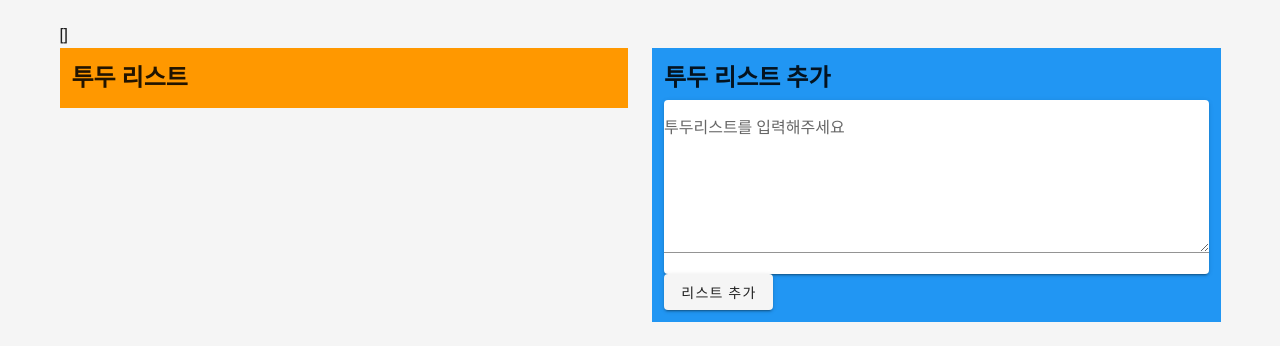
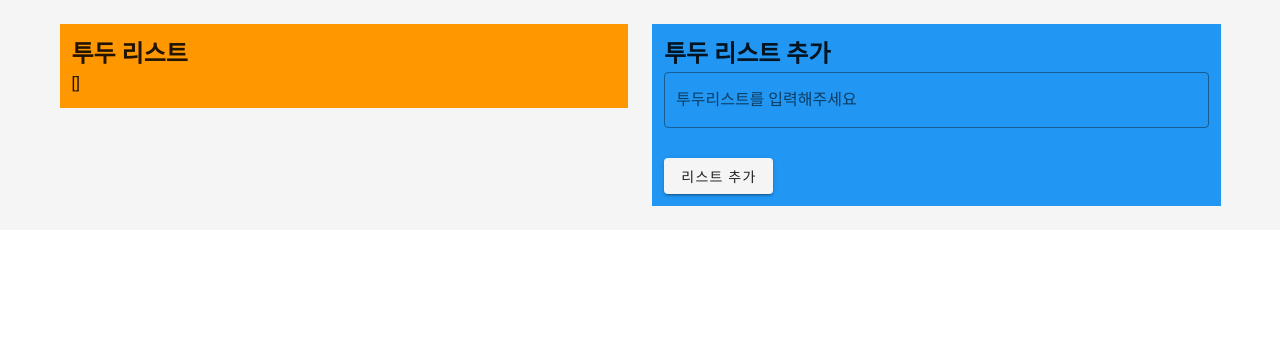
Before and after one commit to khv2644511/Vue_TodoList, a Vue app: page / in a window 1280 px wide. Shown: the top 360 px of the page. Built offline with nearby package versions, Linux system fonts and the light colour scheme.

Commit message:
feat: 투두 리스트 props로 전달받기

```diff
--- a/src/components/List.vue
+++ b/src/components/List.vue
@@ -1,15 +1,17 @@
-<template >
-   <v-container class="orange"> <h2>투두 리스트</h2>
-   </v-container>
+<template>
+  <v-container class="orange">
+    <h2>투두 리스트</h2>
+    {{ todoList }}
+  </v-container>
 </template>
 
 <script>
-
-export default {
+  export default {
     data() {
-        return {
-            memo: null
-        }
-    }
-}
+      return {
+        memo: null,
+      };
+    },
+    props: ["todoList"],
+  };
 </script>
--- a/src/components/ListAdd.vue
+++ b/src/components/ListAdd.vue
@@ -1,34 +1,37 @@
-<template >
-    <v-container class="blue"> <h2>투두 리스트 추가</h2>
-   <v-card>
-         <v-textarea
-         outline
+<template>
+  <v-container class="blue">
+    <h2>투두 리스트 추가</h2>
+    <v-row>
+      <v-col>
+        <v-text-field
+          class=""
+          outlined
           label="투두리스트를 입력해주세요"
           value=""
           v-model="memo"
-         ></v-textarea>
-   </v-card>
+        ></v-text-field>
         <v-btn @click="addList">리스트 추가</v-btn>
+      </v-col>
+    </v-row>
   </v-container>
 </template>
 
 <script>
-
   export default {
     data() {
       return {
-             memo: null
-         }
+        memo: null,
+      };
     },
     methods: {
       addList() {
-              console.log(this.memo)
+        console.log(this.memo);
         if (this.memo === null) {
-                alert('할일을 입력해주시요!')
+          alert("할일을 입력해주시요!");
         } else {
-                  this.$emit('addList', this.memo)
+          this.$emit("addList", this.memo);
         }
-        }
-     }
- }
+      },
+    },
+  };
 </script>
--- a/src/views/Home.vue
+++ b/src/views/Home.vue
@@ -1,15 +1,15 @@
-<template><v-container gutter="20px">
-  {{ todoList }}
+<template>
+  <v-container gutter="20px">
     <v-row>
-    <v-col><List/></v-col>
-    <v-col><ListAdd @addList="addList"/></v-col>
-
+      <v-col><List :todoList="todoList" /></v-col>
+      <v-col><ListAdd @addList="addList" /></v-col>
     </v-row>
-</v-container></template>
+  </v-container>
+</template>
 
 <script>
-import List from '@/components/List.vue'
-import ListAdd from '@/components/ListAdd.vue'
+  import List from "@/components/List.vue";
+  import ListAdd from "@/components/ListAdd.vue";
 
   export default {
     name: "Home",
@@ -17,14 +17,14 @@ export default {
     components: { List, ListAdd },
     data() {
       return {
-      todoList : []
-    }
+        todoList: [],
+      };
     },
     methods: {
       addList(memo) {
-      console.log('부모 받음')
-      this.todoList.push({memo: memo, status: "created"})
-    }
-  }
+        console.log("부모 받음");
+        this.todoList.push({ memo: memo, status: "created" });
+      },
+    },
   };
 </script>
--- a/vue.config.js
+++ b/vue.config.js
@@ -2,12 +2,4 @@ const { defineConfig } = require("@vue/cli-service");
 module.exports = defineConfig({
   transpileDependencies: ["vuetify"],
   lintOnSave: false,
-  chainWebpack: config => {
-    config
-      .plugin('eslint')
-      .tap(args => {
-        args[0].fix = true
-        return args
-      })
-  }
 });
```
Lines whose indentation alone changed are shown as unchanged.
